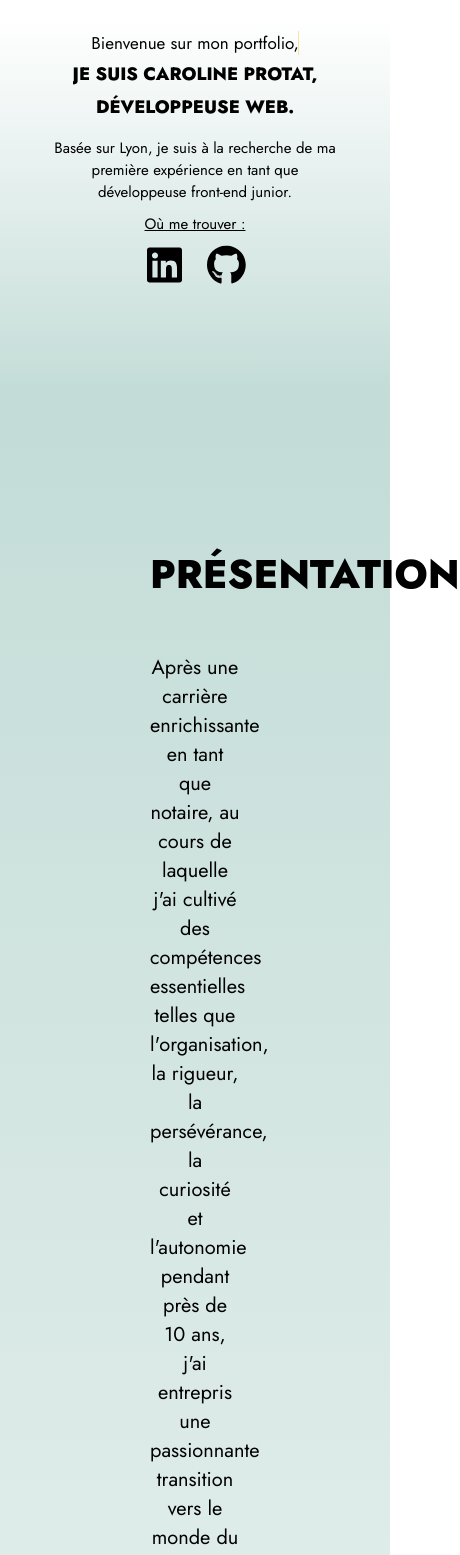
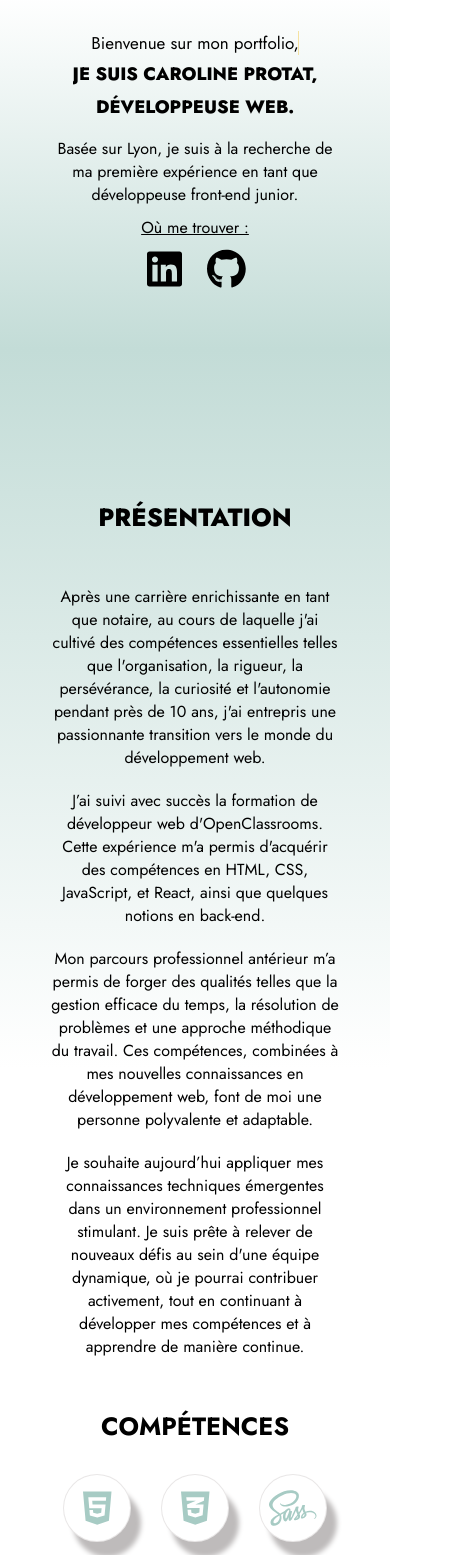
Before and after one commit to caroline-prtt/Portfolio, a React (Create React App) app: page / in a window 390 px wide. Shown: the part 360-1915 px from the top of the page, 460 px wide, since content can reach past the window. Built offline with nearby package versions, Linux system fonts and the light colour scheme.

Commit message:
aménagement du style des composants Home et Présentation et gestion du responsive pour tablette et mobile

```diff
--- a/src/components/Home/home.scss
+++ b/src/components/Home/home.scss
@@ -35,12 +35,8 @@
 
     @media(max-width: 768px){
         flex-direction: column-reverse;
-        padding: 150px 100px 100px 100px;
+        padding: 150px 50px 50px 50px;
         height: auto;
-    }
-
-    @media(max-width: 550px){
-        padding: 150px 50px 100px 50px;
     }
 
     &__title{
@@ -116,6 +112,7 @@
                     animation: slide-in 0.55s 0.2s ease-out forwards, slide-out 0.75s 1.3s ease-out forwards;
                 }
             }
+
         }
 
         .subtitle{
@@ -123,7 +120,15 @@
             margin-top: 10px;
 
             @media(max-width: 1024px){
-                font-size: 15px;
+                font-size: 16px;
+            }
+
+            @media(max-width: 768px){
+            padding: 0 50px;
+            }
+
+            @media(max-width: 500px){
+                padding: 0 0px;
             }
 
             &:last-of-type{
--- a/src/components/Presentation/presentation.scss
+++ b/src/components/Presentation/presentation.scss
@@ -1,24 +1,30 @@
 @import "../../index.scss";
+//Style h2 et h3 dans index.scss
 
 .presentation{
     display: flex;
     flex-direction: column;
     gap: 50px;
-    padding: 150px 150px;
+    padding: 150px 150px 100px 150px;
     background: rgb(255,255,255);
     background: linear-gradient(0deg, rgba(255,255,255,1) 0%, rgba(255,255,255,1) 50%, rgba(195,220,215,1) 100%);
+    text-align: center;
 
-    &__title{
-        font-size: 40px;
-        font-weight: 800;
-        text-align: center;
+    @media(max-width: 1024px){
+        padding: 150px 100px 100px 100px;
+    }
+    @media(max-width: 768px){
+        padding: 150px 50px 50px 50px;
     }
 
     &__text{
 
         p{
-        text-align: center;
         font-size: 20px;
+
+        @media(max-width: 768px){
+            font-size: 16px;
+        }
 
             &:nth-child(1n+2){ // à compter du second <p> ajout de marges
                 margin-top: 20px;
@@ -31,10 +37,6 @@
         display: flex;
         flex-direction: column;
         align-items: center;
-
-        h3{
-            font-size: 25px;
-        }
 
         &__list{
             display: flex;
@@ -56,7 +58,13 @@
                 justify-content: center;
                 box-shadow: 10px 15px 5px rgb(190, 187, 187);
                 color: $color-light-primary;
+                background-color: white;
                 transition : color 0.6s ease, background-color 0.6s ease box-shadow 0.6s ease;
+
+                @media (max-width: 768px){
+                    width: 68px;
+                    height: 68px;
+                }
 
                 &:hover{
                     color: white;
@@ -66,8 +74,14 @@
 
                 svg{
                     position: absolute;
-                    font-size: 55px
+                    font-size: 55px;
+
+                    @media (max-width: 768px){
+                        font-size: 38px;
+                    }
                 }
+
+
             }
 
         }
--- a/src/index.scss
+++ b/src/index.scss
@@ -14,3 +14,20 @@ body {
   font-family: $font-text;
   background-color: white
 }
+
+h2{
+    font-size: 40px;
+    font-weight: 800;
+
+    @media(max-width: 768px){
+        font-size: 30px;
+    }
+
+    @media(max-width: 425px){
+        font-size: 25px;
+    }
+}
+
+h3{
+    font-size: 25px;
+}
```
